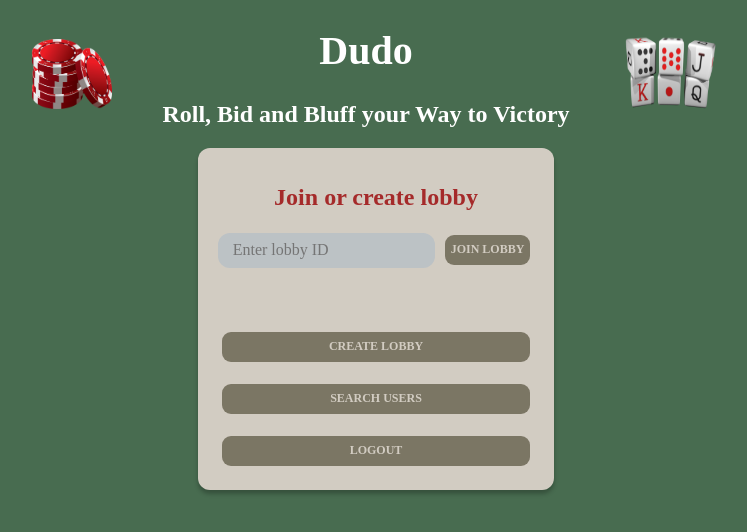
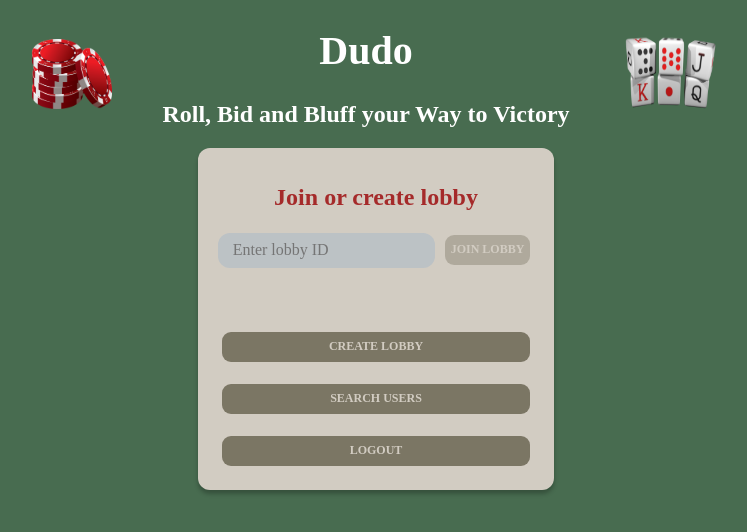
Before and after one commit to sopra-fs24-16-dudo/Client, a React (Create React App) app: page /homepage in a window 1280 px wide. Shown: the top 532 px of the page, without its empty margins (264-1011 px from the left). Built offline with nearby package versions, Linux system fonts and the light colour scheme; sample sign-in values are in the browser's storage.

Commit message:
Disabled join lobby butten when input box is empty

```diff
--- a/src/components/views/Homepage.tsx
+++ b/src/components/views/Homepage.tsx
@@ -90,7 +90,9 @@ const Homepage = () => {
             value={lobbyId}
             onChange={(e) => setLobbyId(e.target.value)}
           />
-          <Button onClick={joinLobby}>Join Lobby</Button>
+          <Button onClick={joinLobby} disabled={!lobbyId}>
+            Join Lobby
+          </Button>
         </div>
         <div className="button-container">
           <Button onClick={createLobby}>
```
